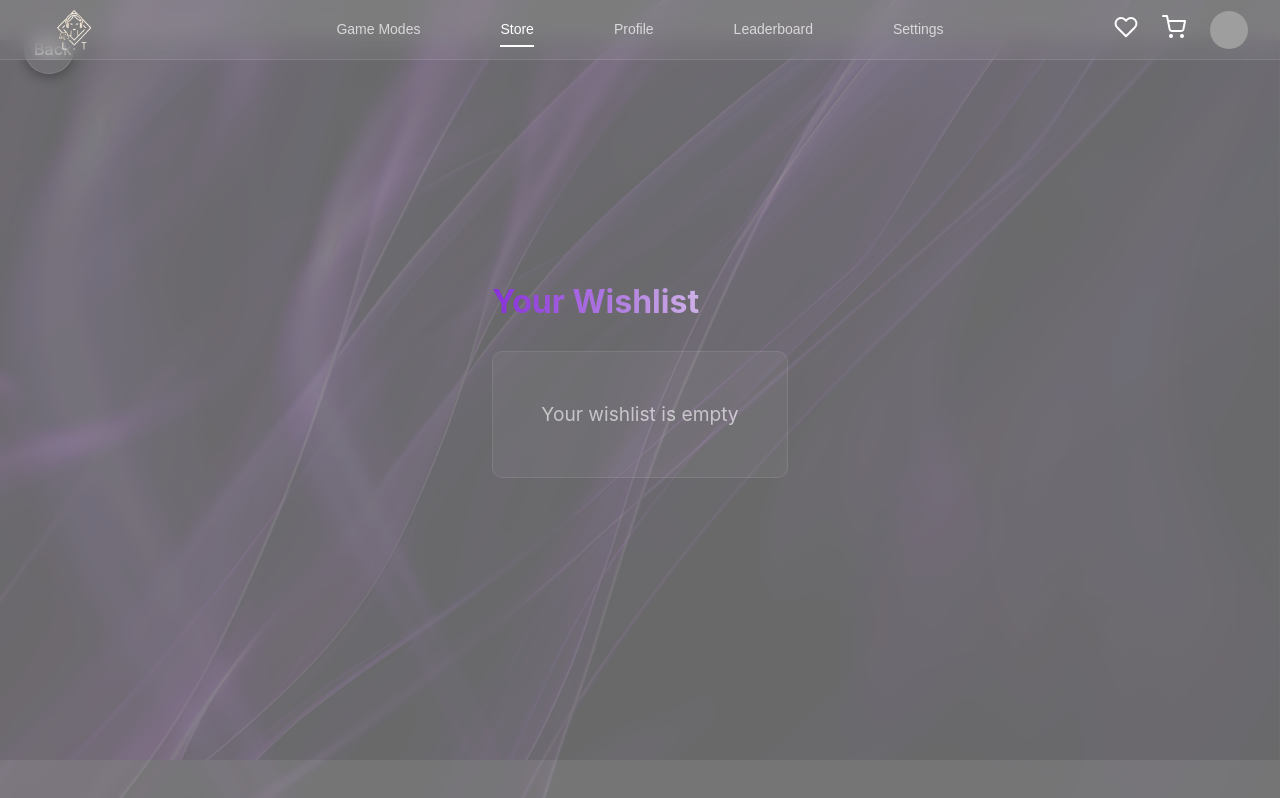
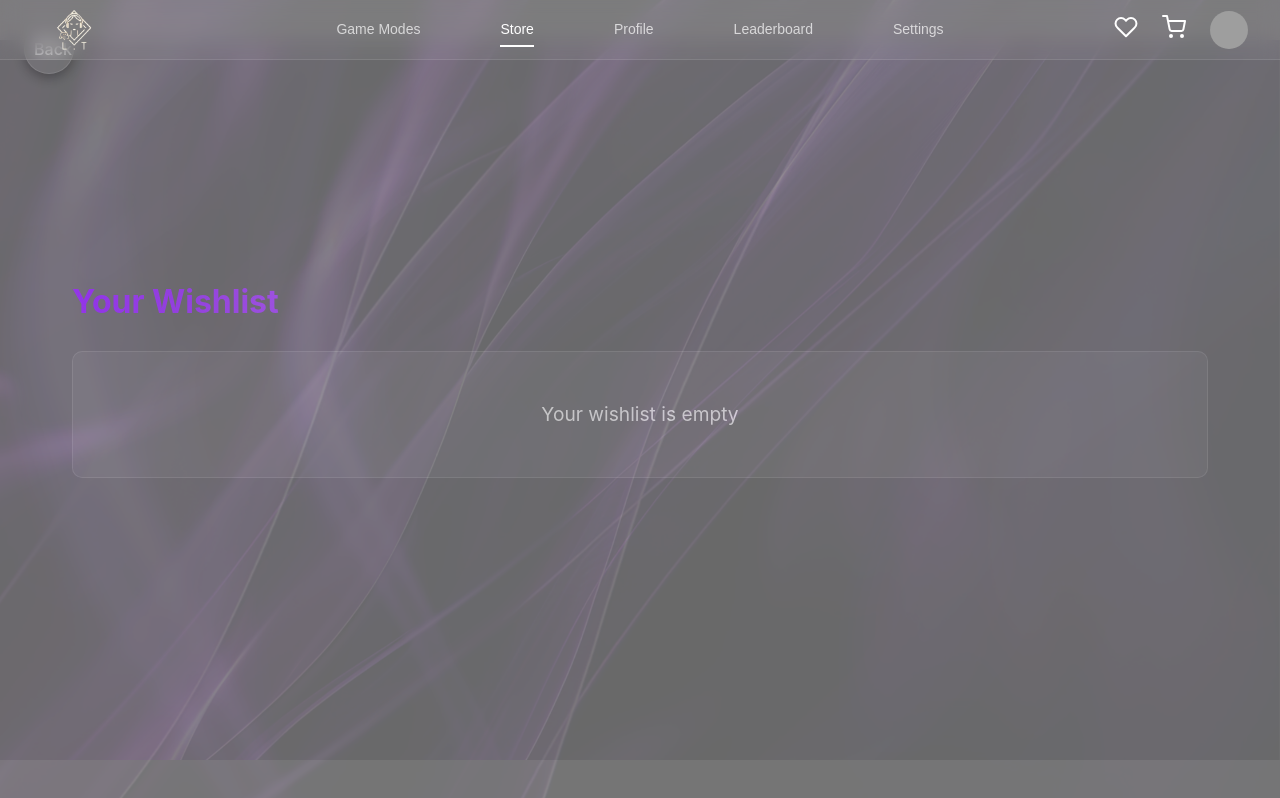
Before and after one commit to luxuryintaste-LIT/lit-ecommerce-backend, a React (Vite) app: page /wishlist in a window 1280 px wide. Built offline with nearby package versions, Linux system fonts and the light colour scheme; grey boxes are pictures that could not be loaded.

Commit message:
changes fixed

```diff
--- a/src/styles/Cart.css
+++ b/src/styles/Cart.css
@@ -4,7 +4,7 @@
   font-family: -apple-system, BlinkMacSystemFont, 'Segoe UI', Roboto, Oxygen, Ubuntu, Cantarell, 'Open Sans', 'Helvetica Neue', sans-serif;
   color: white;
   min-height: calc(100vh - 80px); /* Adjust for footer */
-  display: flex;
+  display: center;
   flex-direction: column;
 }
 
```
